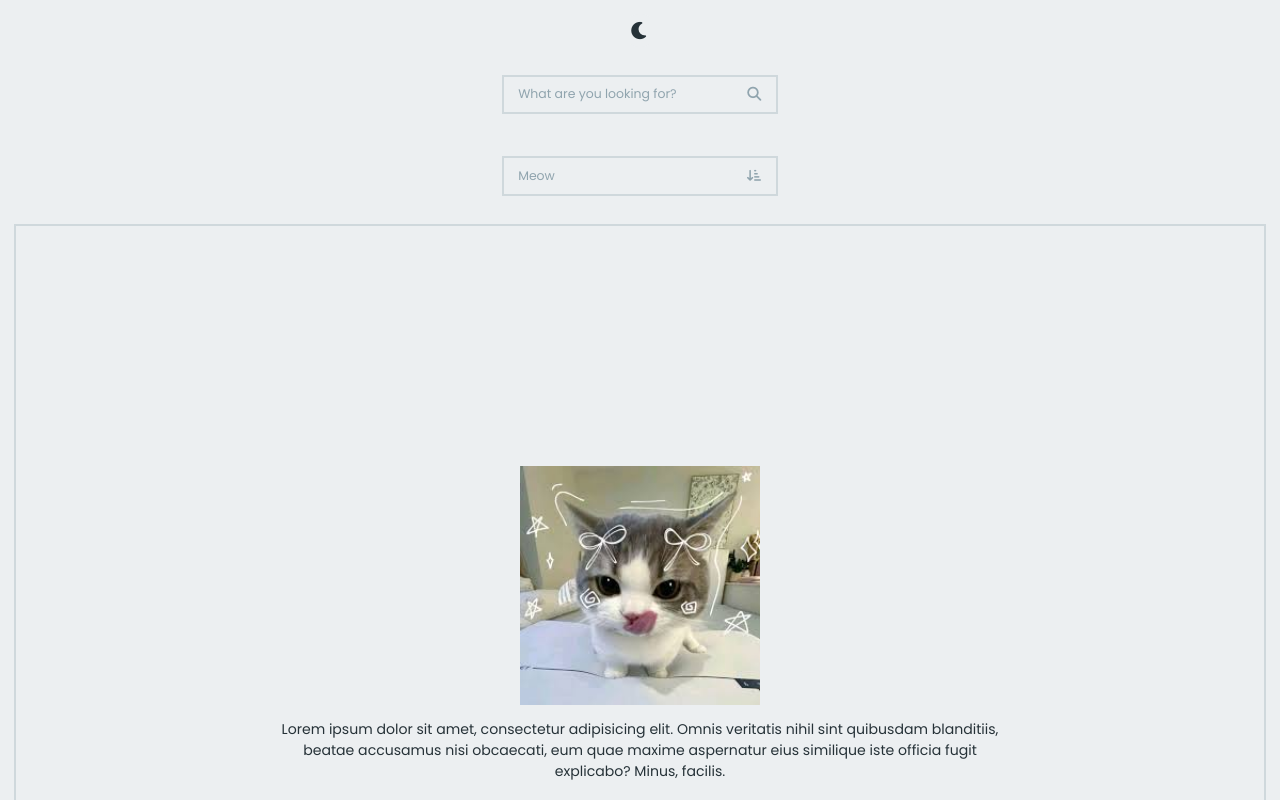
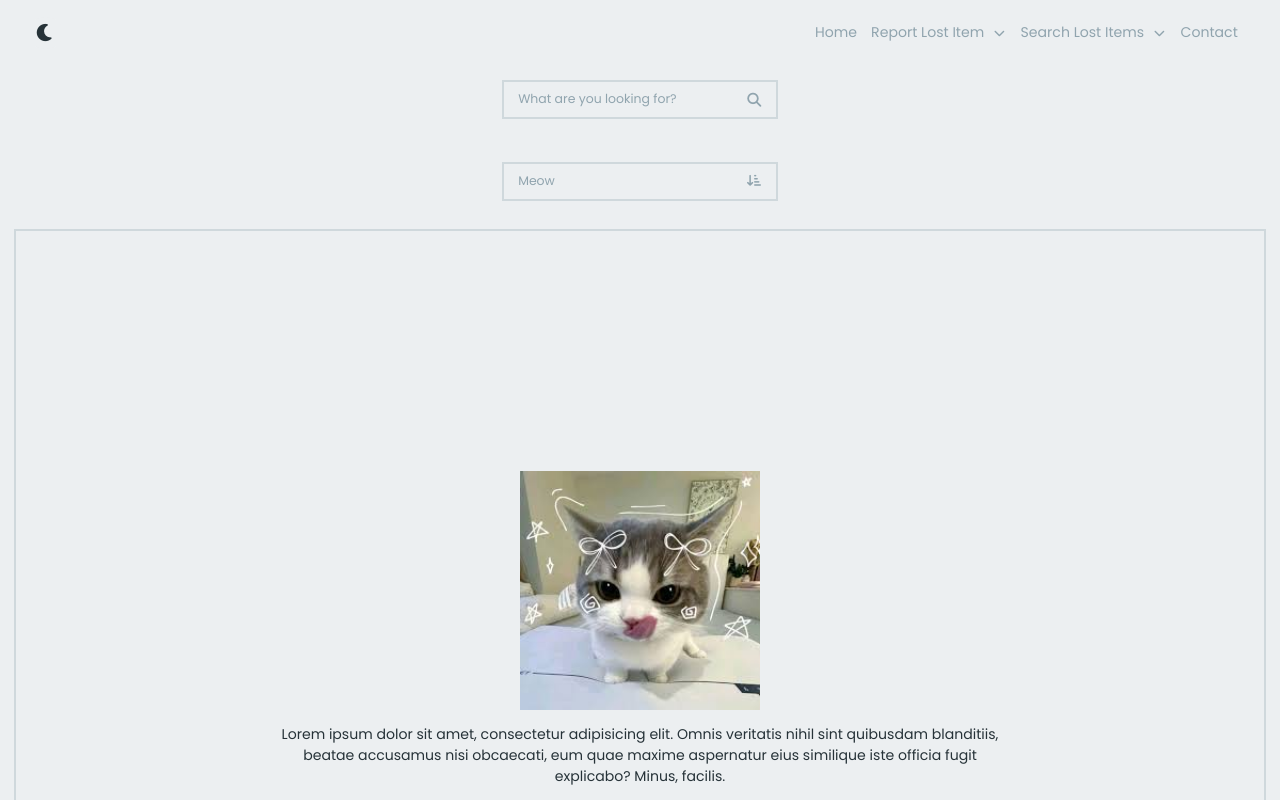
Before and after one commit to Yureusu/Eureka-Components, a React (Vite) app: page / in a window 1280 px wide. Shown: the top 800 px of the page. Built offline with nearby package versions, Linux system fonts and the light colour scheme.

Commit message:
Added topnav

```diff
--- a/src/components/Header.tsx
+++ b/src/components/Header.tsx
@@ -1,4 +1,5 @@
 import Theme from "./Theme"
+import TopNav from "./TopNav"
 
 type changeTheme = {
     isDark: boolean;
@@ -10,8 +11,30 @@ function Header({isDark, setIsDark}: changeTheme) {
     return (
         <div className={`${isDark? "text-[var(--bg-color)] bg-[var(--text-color)]" : "text-[var(--text-color)] bg-[var(--bg-color)]"}
             h-full w-full flex flex-col items-start justify-evenly px-[calc(0.6vw+0.4rem)] gap-[calc(0.6vw+0.4rem)]`}>
-            <div className="h-auto w-full flex flex-row items-center justify-center">
+            <div className="h-auto w-full flex flex-row items-center justify-between">
                 <Theme isDark={isDark} setIsDark={setIsDark}/>
+                <TopNav titles={[
+                    <div className={`${isDark? "text-[var(--placeholder-color)] bg-[var(--text-color)] hover:text-[var(--bg-color)]" : "text-[var(--placeholder-color)] bg-[var(--bg-color)]  hover:text-[var(--text-color)]"}
+                        flex flex-row items-center justify-center bg-transparent cursor-pointer`}>
+                        <p>Home</p>
+                    </div>,
+                    <div className={`${isDark? "text-[var(--placeholder-color)] bg-[var(--text-color)] hover:text-[var(--bg-color)]" : "text-[var(--placeholder-color)] bg-[var(--bg-color)] hover:text-[var(--text-color)]"}
+                        flex flex-row items-center justify-center gap-[calc(0.4vw+0.2rem)] bg-transparent
+                        cursor-pointer text-[var(--placeholder-color)] hover:text-[var(--text-color)]`}>
+                        <p>Report Lost Item</p>
+                        <i className="fa-solid fa-chevron-down text-[calc(0.5vw+0.3rem)]"></i>
+                    </div>,
+                    <div className={`${isDark? "text-[var(--placeholder-color)] bg-[var(--text-color)] hover:text-[var(--bg-color)]" : "text-[var(--placeholder-color)] bg-[var(--bg-color)] hover:text-[var(--text-color)]"}
+                        flex flex-row items-center justify-center gap-[calc(0.4vw+0.2rem)] bg-transparent
+                        cursor-pointer text-[var(--placeholder-color)] hover:text-[var(--text-color)]`}>
+                        <p>Search Lost Items</p>
+                        <i className="fa-solid fa-chevron-down text-[calc(0.5vw+0.3rem)] bg-transparent"></i>
+                    </div>,
+                    <div className={`${isDark? "text-[var(--placeholder-color)] bg-[var(--text-color)] hover:text-[var(--bg-color)]" : "text-[var(--placeholder-color)] bg-[var(--bg-color)] hover:text-[var(--text-color)]"}
+                        flex flex-row items-center justify-center cursor-pointer text-[var(--placeholder-color)] hover:text-[var(--text-color)]`}>
+                        <p>Contact</p>
+                    </div>
+                ]} isDark={false}/>
             </div>
         </div>
     )
--- /dev/null
+++ b/src/components/TopNav.tsx
@@ -0,0 +1,19 @@
+import type { JSX } from "react";
+
+type TopNavInfo = {
+    titles: JSX.Element[];
+    isDark: boolean;
+}
+
+const TopNav: React.FC<TopNavInfo> = ({ titles, isDark }) => {
+
+    return(
+        <div title="Top Navigation" className={`flex flex-row items-center justify-center px-[calc(0.6vw+0.4rem)] py-[calc(0.4vw+0.2rem)] gap-[calc(0.6vw+0.4rem)]`}>
+            {titles.map((title, index) => (
+                <div key={index} className={`text-[calc(0.6vw+0.4rem)] cursor-pointer text-[var(--placeholder-color)] hover:text-[var(--text-color)]`}>{title}</div>
+            ))}
+        </div>
+    )
+}
+
+export default TopNav;
```
